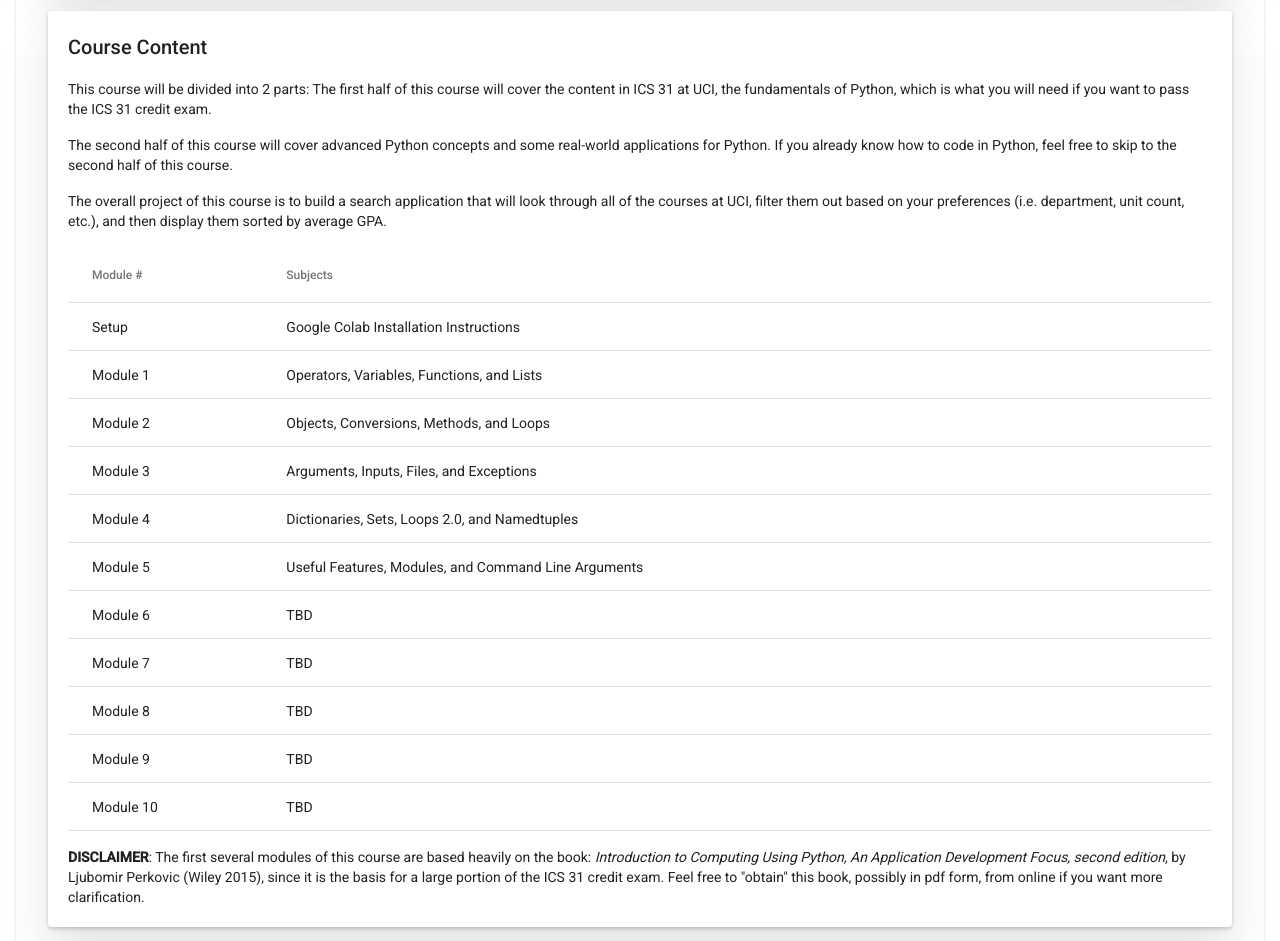
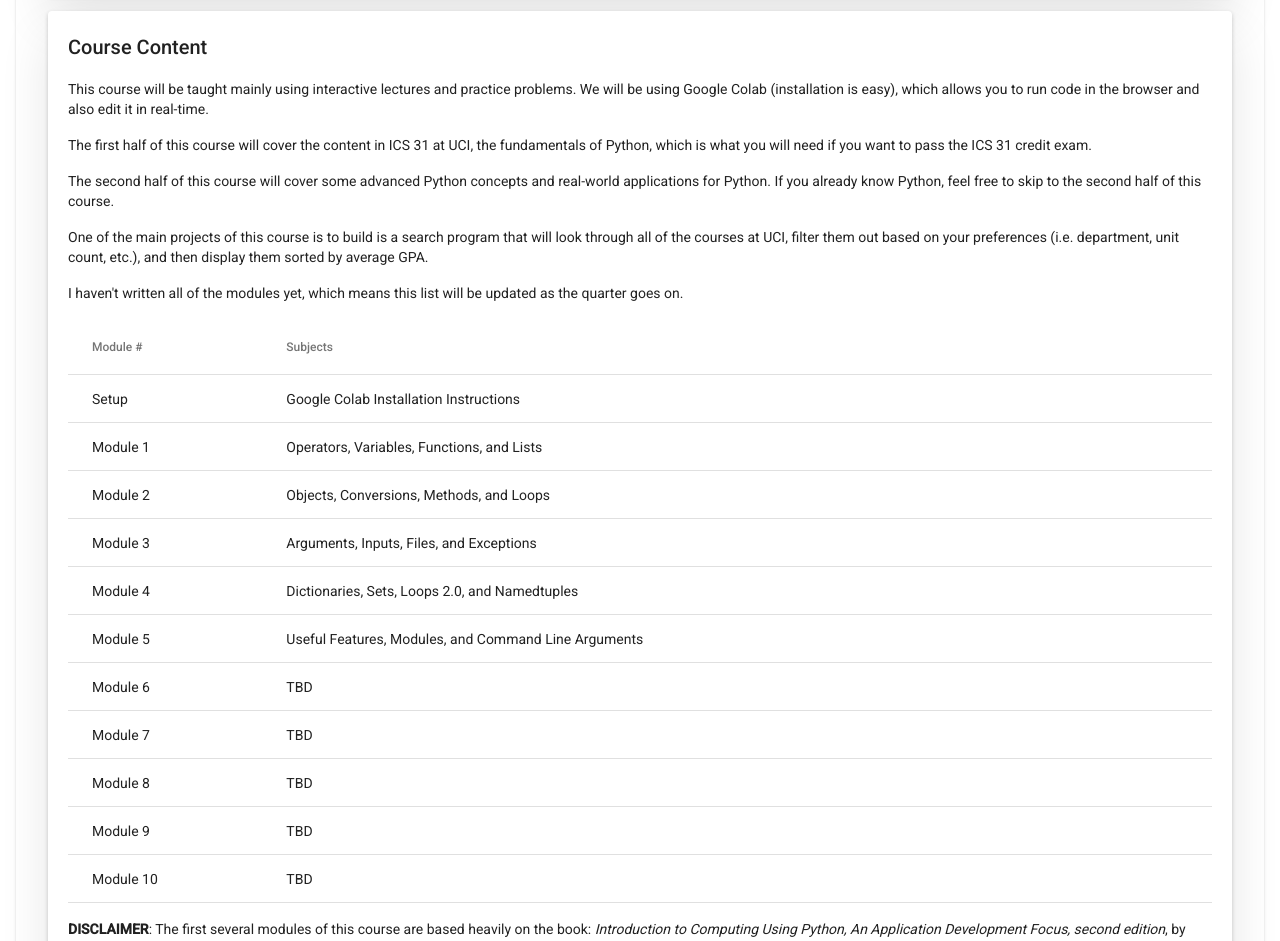
Before and after one commit to lukeren314/coding-bootcamp, an Angular app: page / in a window 1280 px wide. Shown: the part 340-1281 px from the top of the page. Built offline with nearby package versions, Linux system fonts and the light colour scheme.

Commit message:
more home page edits

```diff
--- a/src/app/home/home.component.html
+++ b/src/app/home/home.component.html
@@ -27,20 +27,29 @@
       <h2>Course Content</h2>
     </mat-card-title>
     <mat-card-content>
-      This course will be divided into 2 parts: The first half of this course
-      will cover the content in ICS 31 at UCI, the fundamentals of Python, which
-      is what you will need if you want to pass the ICS 31 credit exam.
+      This course will be taught mainly using interactive lectures and practice
+      problems. We will be using Google Colab (installation is easy), which
+      allows you to run code in the browser and also edit it in real-time.
     </mat-card-content>
     <mat-card-content>
-      The second half of this course will cover advanced Python concepts and
-      some real-world applications for Python. If you already know how to code
-      in Python, feel free to skip to the second half of this course.
+      The first half of this course will cover the content in ICS 31 at UCI, the
+      fundamentals of Python, which is what you will need if you want to pass
+      the ICS 31 credit exam.
     </mat-card-content>
     <mat-card-content>
-      The overall project of this course is to build a search application that
-      will look through all of the courses at UCI, filter them out based on your
-      preferences (i.e. department, unit count, etc.), and then display them
-      sorted by average GPA.
+      The second half of this course will cover some advanced Python concepts
+      and real-world applications for Python. If you already know Python, feel
+      free to skip to the second half of this course.
+    </mat-card-content>
+    <mat-card-content>
+      One of the main projects of this course is to build is a search program
+      that will look through all of the courses at UCI, filter them out based on
+      your preferences (i.e. department, unit count, etc.), and then display
+      them sorted by average GPA.
+    </mat-card-content>
+    <mat-card-content>
+      I haven't written all of the modules yet, which means this list will be
+      updated as the quarter goes on.
     </mat-card-content>
     <mat-card-content>
       <table mat-table [dataSource]="modules">
@@ -66,7 +75,8 @@
         Focus, second edition</i
       >, by Ljubomir Perkovic (Wiley 2015), since it is the basis for a large
       portion of the ICS 31 credit exam. Feel free to "obtain" this book,
-      possibly in pdf form, from online if you want more clarification.
+      possibly in pdf form, from online if you want more clarification on
+      topics.
     </mat-card-content>
   </mat-card>
   <mat-card class="card">
@@ -74,7 +84,7 @@
       <h2>Course Guidelines</h2>
     </mat-card-title>
     <mat-card-content>
-      Make sure you follow ALL of these guidelines if possible.
+      Make sure that you follow **ALL** of these guidelines if possible:
       <ul>
         <li>
           This boot camp is <b>FAST</b> and <b>HARD</b>. Do not feel discouraged
```
